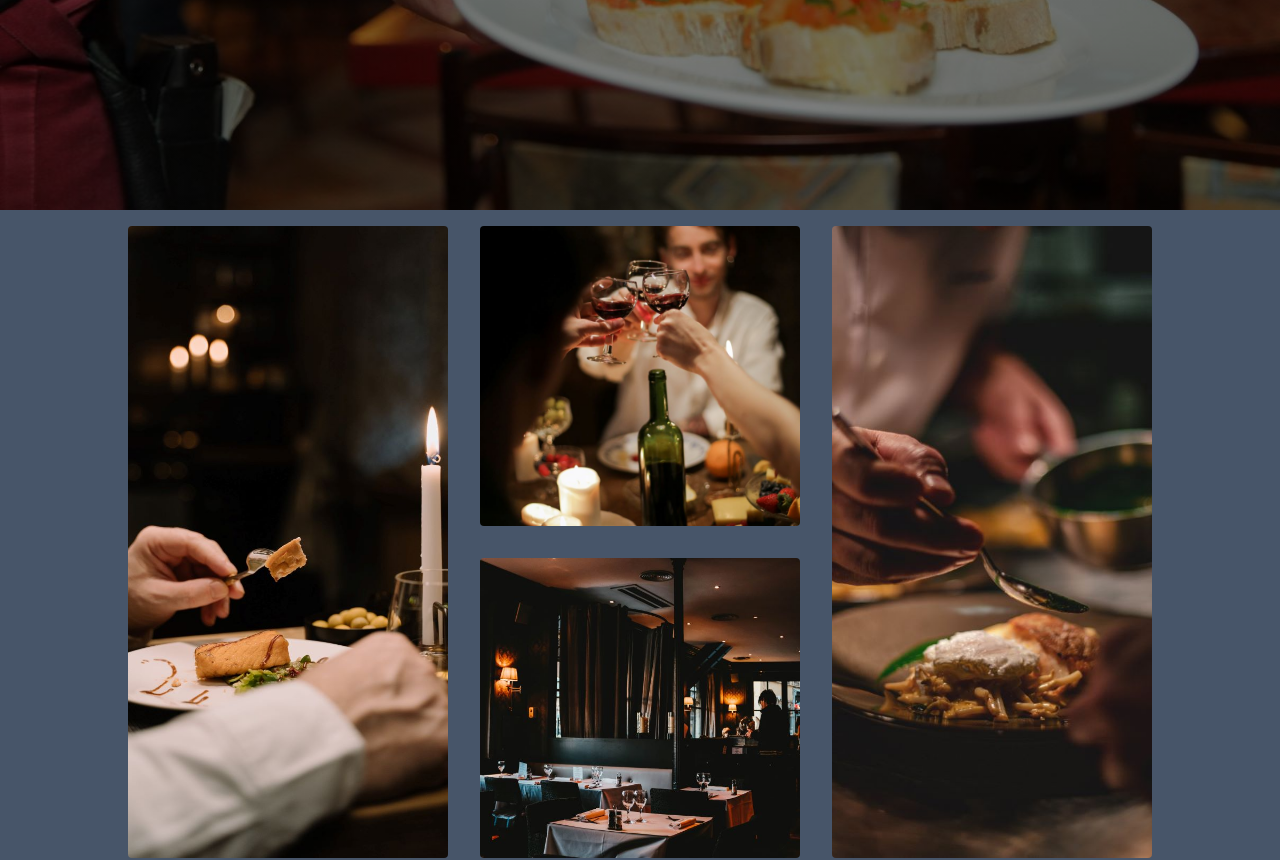
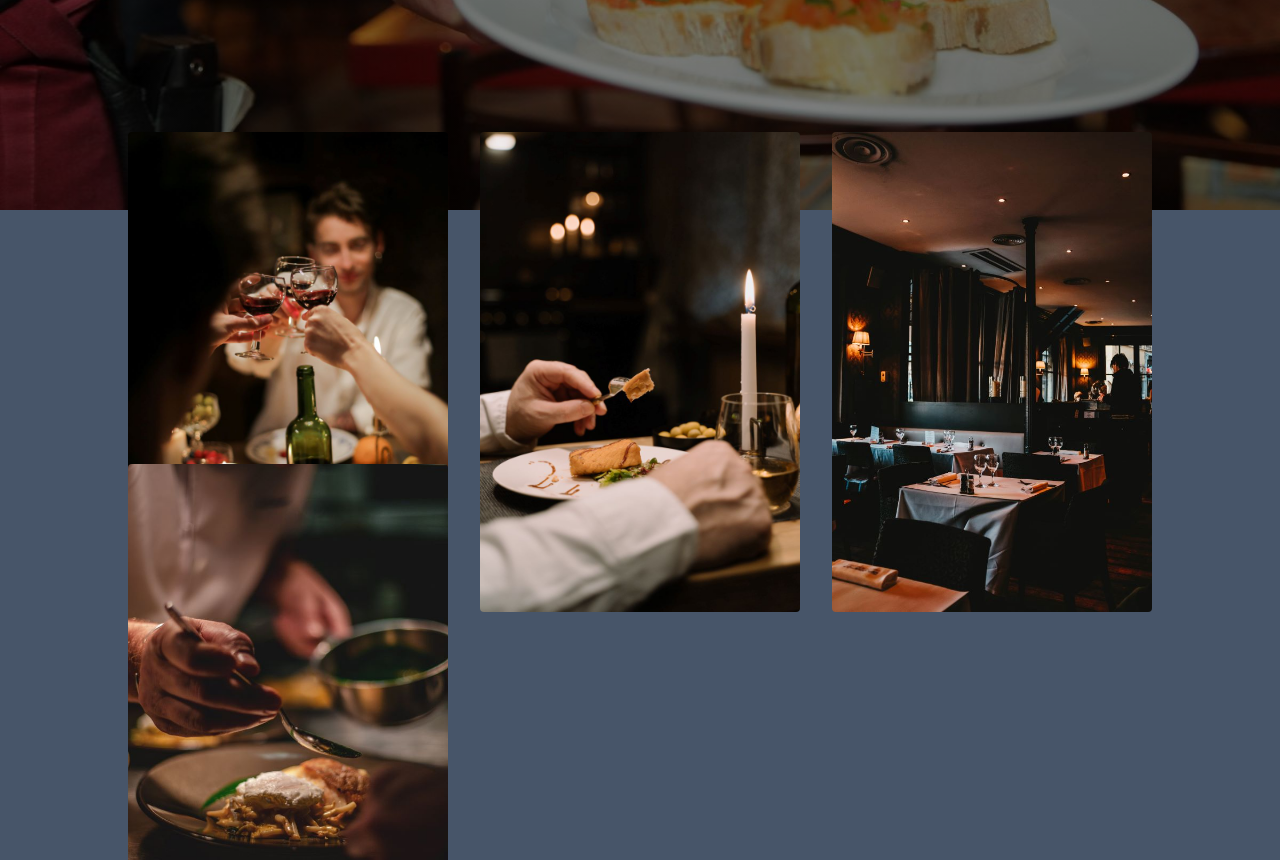
Before and after one commit to ken-cherry/restaurant-vite, a React (Vite) app: page / in a window 1280 px wide. Shown: the part 600-1460 px from the top of the page. Built offline with nearby package versions, Linux system fonts and the light colour scheme.

Commit message:
Tracking error

```diff
--- a/src/pages/Hero.jsx
+++ b/src/pages/Hero.jsx
@@ -48,7 +48,7 @@ const Hero = () => {
           {heroImages.map((item) => {
             const { id, image, title, name } = item;
             return (
-              <article className={name} key={id}>
+              <article key={id}>
                 <img src={image} alt={title} className="hero-image" />
               </article>
             );
```
